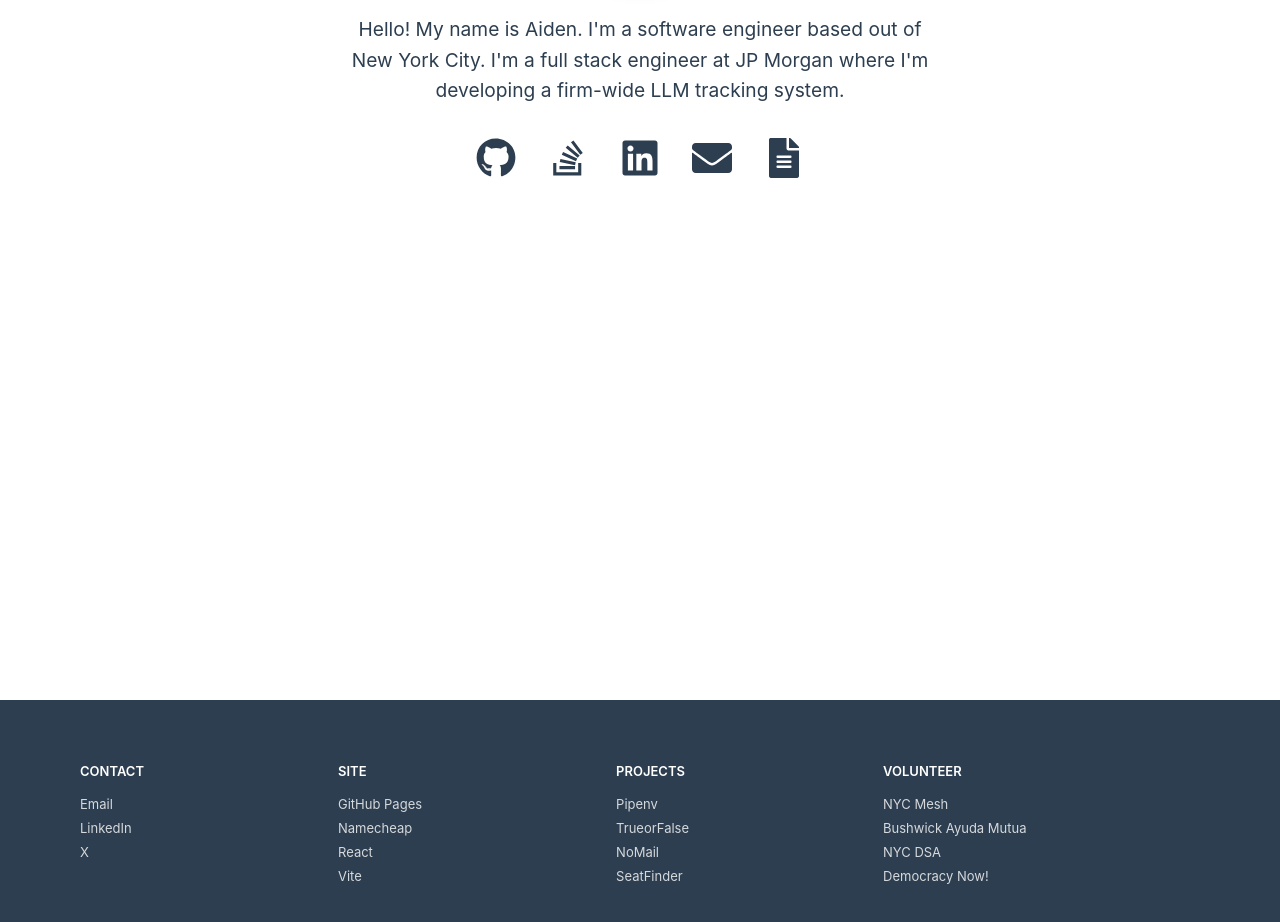
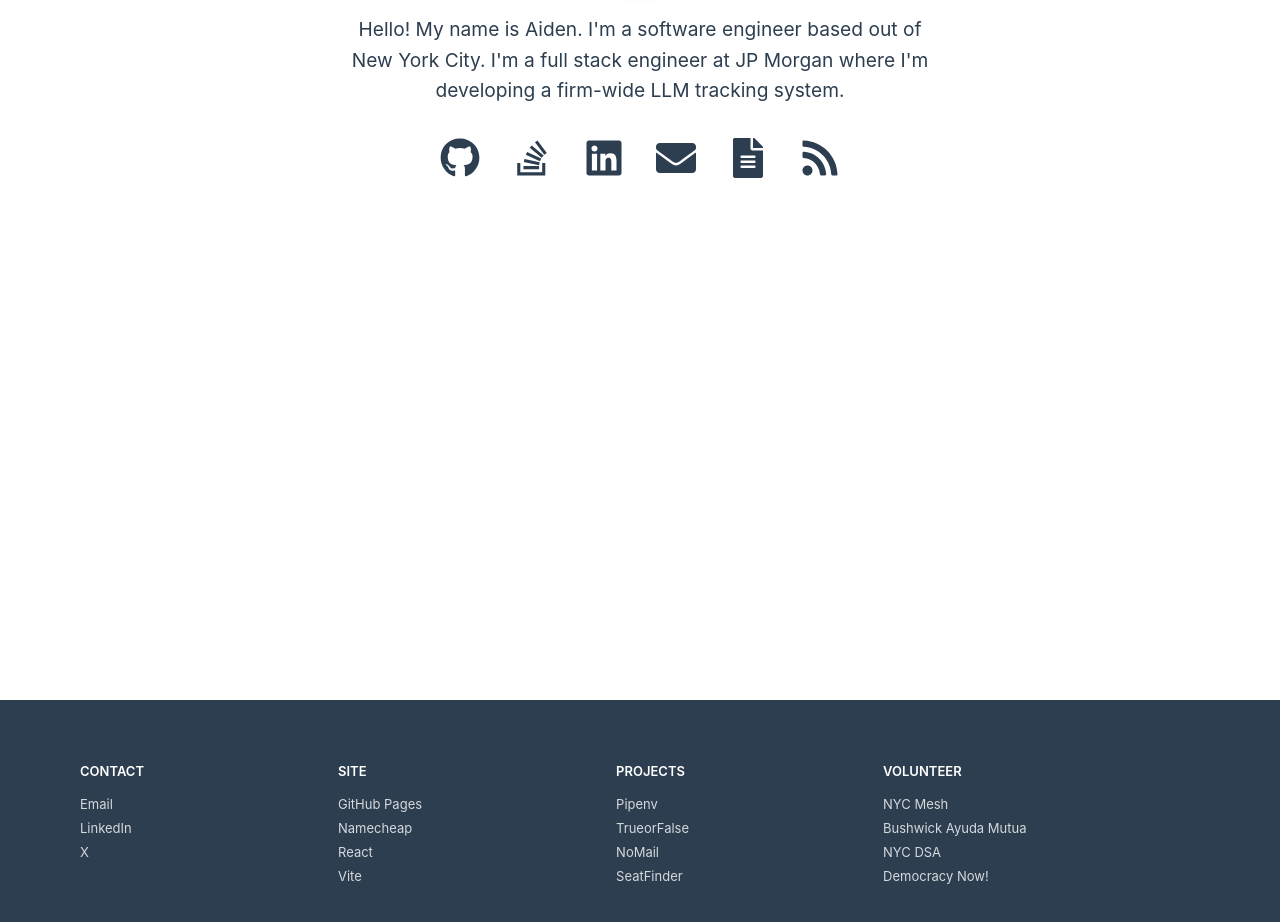
Before and after one commit to aidencullo/beta.aidencullo.com, a React (Vite) app: page / in a window 1280 px wide. Shown: the part 1060-1982 px from the top of the page. Built offline with nearby package versions, Linux system fonts and the light colour scheme.

Commit message:
Recreate BlogLink component with FaRss icon and update bio styling

```diff
--- a/src/components/Bio.tsx
+++ b/src/components/Bio.tsx
@@ -5,6 +5,7 @@ import StackOverflowLink from './StackOverflowLink'
 import LinkedInLink from './LinkedInLink'
 import EmailLink from './EmailLink'
 import ResumeLink from './ResumeLink'
+import BlogLink from './BlogLink'
 
 const Bio: React.FC = () => {
   const bioRef = useScrollAnimation()
@@ -25,6 +26,7 @@ const Bio: React.FC = () => {
         <LinkedInLink />
         <EmailLink />
         <ResumeLink />
+        <BlogLink />
       </div>
     </div>
   )
--- /dev/null
+++ b/src/components/BlogLink.tsx
@@ -0,0 +1,18 @@
+import React from 'react'
+import { FaRss } from 'react-icons/fa'
+import ExternalLink from './ExternalLink'
+
+const BlogLink: React.FC = () => {
+  const url = "https://zhegemeiguoren.substack.com/"
+  const title = "Substack"
+
+  return (
+    <ExternalLink href={url} title={title}>
+      <span className="link-icon">
+        <FaRss />
+      </span>
+    </ExternalLink>
+  )
+}
+
+export default BlogLink
```
